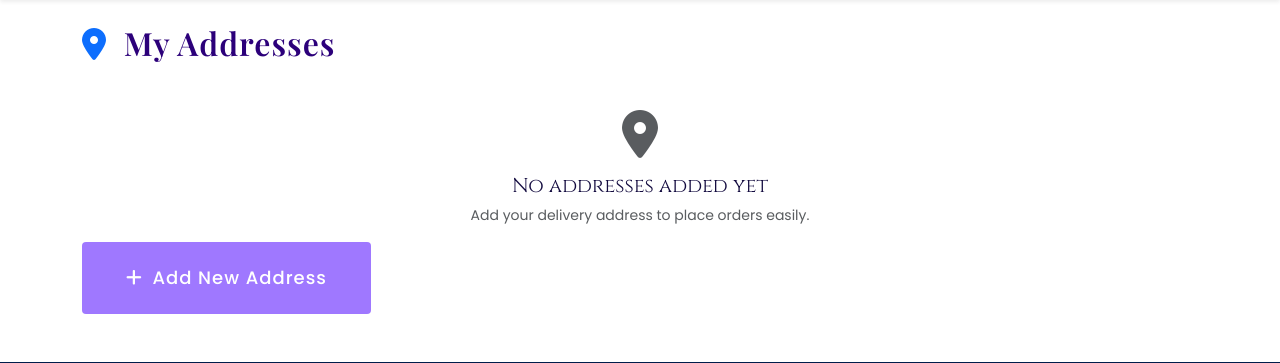
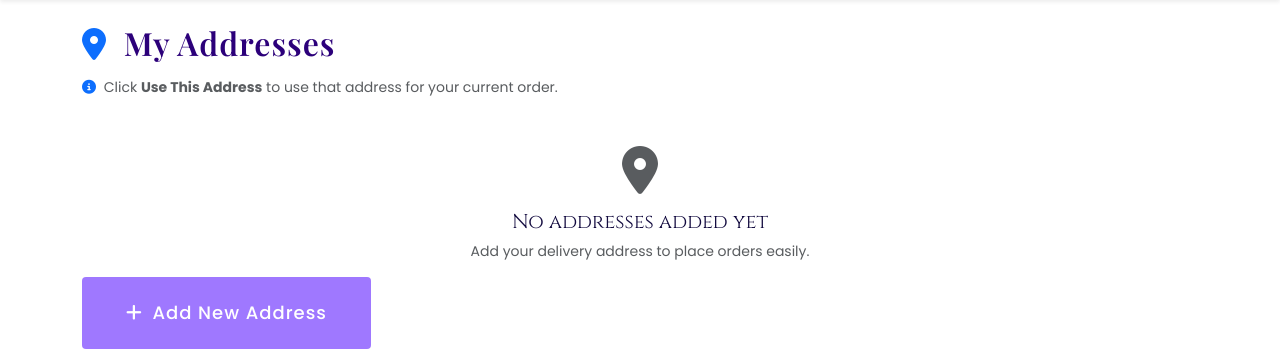
Before and after one commit to anunanda-s20/Book-mini-project, a Django app: template templates/book_app/address_list.html in a window 1280 px wide. Shown: the part 90-453 px from the top of the page. Run offline with Django 3.2, Linux system fonts and the light colour scheme; the template is opened without the code that fills it, so the values that code supplies are empty.

Commit message:
Address UI polish and UX improvements
Improved address selection clarity and form usability.

- Updated button text to "Use This Address"
- Added helper message for address selection
- Added checkout-specific guidance in add/edit page
- Improved submit button behavior and UI consistency
- Enhanced overall layout and user experience

```diff
--- a/templates/book_app/address_list.html
+++ b/templates/book_app/address_list.html
@@ -7,6 +7,12 @@
     <h2 class="mb-3">
         <i class="fas fa-map-marker-alt me-2 text-primary"></i> My Addresses
     </h2>
+
+    <p class="text-muted mb-4">
+        <i class="fas fa-info-circle me-1 text-primary"></i>
+        Click <strong>Use This Address</strong> to use that address for your current order.
+    </p>
+
 
     {% if addresses %}
 
@@ -38,7 +44,7 @@
                     <!-- Select (NEW BUTTON) -->
                     <a href="{% url 'select_address' addr.id %}"
                     class="btn btn-sm btn-primary">
-                        <i class="fas fa-check"></i> Deliver Here
+                        <i class="fas fa-check"></i> Use This Address
                     </a>
 
                     <!-- Edit -->
```
Also changed, not shown: templates/book_app/add_address.html (+10 -3 lines).
